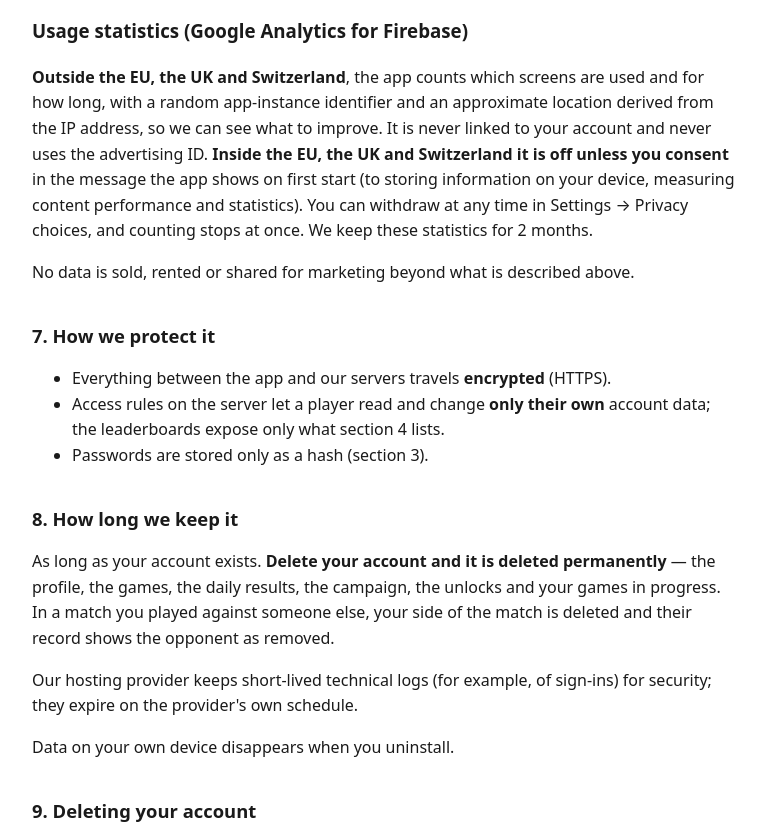
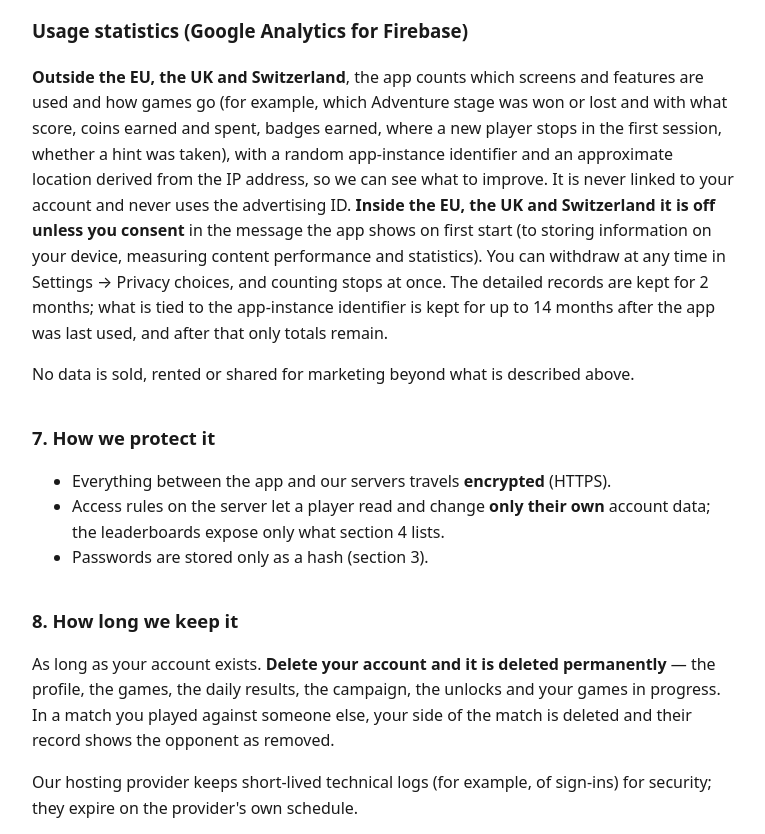
Before and after one commit to LAttila-17/lattila-17.github.io, a plain HTML site: page yatzy/privacy.html in a window 1280 px wide. Shown: the part 4275-5109 px from the top of the page, without its empty margins (256-1021 px from the left). Drawn offline with Linux system fonts and the light colour scheme.

Commit message:
yatzy: privacy policy - analytics events and the 14-month retention corrected (OW-304) (privacy.html)

```diff
--- a/yatzy/privacy.html
+++ b/yatzy/privacy.html
@@ -202,14 +202,18 @@
 <h3>Usage statistics (Google Analytics for Firebase)</h3>
 <p>
   <strong>Outside the EU, the UK and Switzerland</strong>, the app counts which
-  screens are used and for how long, with a random app-instance identifier and
-  an approximate location derived from the IP address, so we can see what to
-  improve. It is never linked to your account and never uses the advertising
+  screens and features are used and how games go (for example, which Adventure
+  stage was won or lost and with what score, coins earned and spent, badges
+  earned, where a new player stops in the first session, whether a hint was
+  taken), with a random app-instance identifier and an approximate location
+  derived from the IP address, so we can see what to improve. It is never linked to your account and never uses the advertising
   ID. <strong>Inside the EU, the UK and Switzerland it is off unless you
   consent</strong> in the message the app shows on first start (to storing
   information on your device, measuring content performance and statistics).
   You can withdraw at any time in Settings → Privacy choices, and counting
-  stops at once. We keep these statistics for 2 months.
+  stops at once. The detailed records are kept for 2 months; what is tied to
+  the app-instance identifier is kept for up to 14 months after the app was
+  last used, and after that only totals remain.
 </p>
 <p>
   No data is sold, rented or shared for marketing beyond what is described
```
